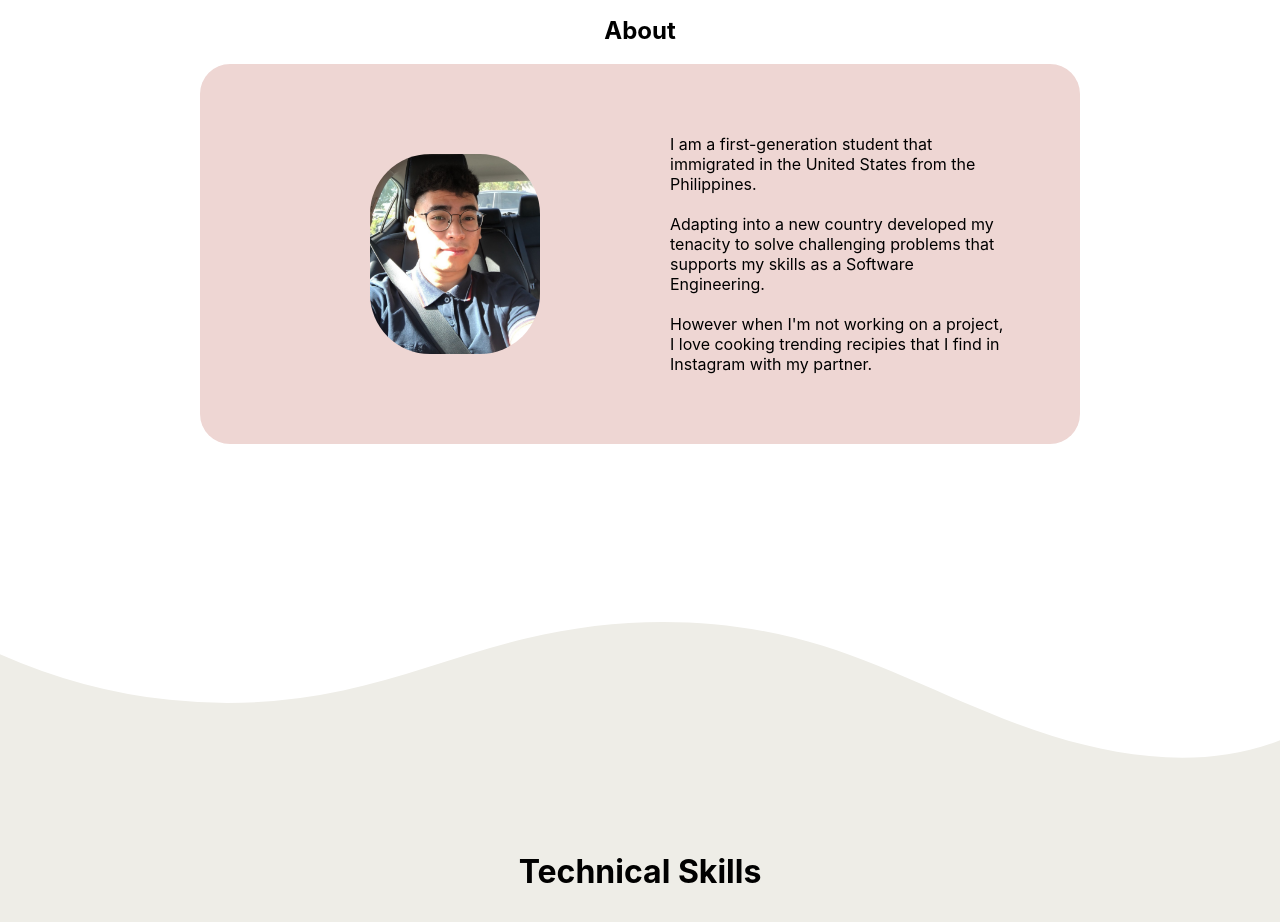
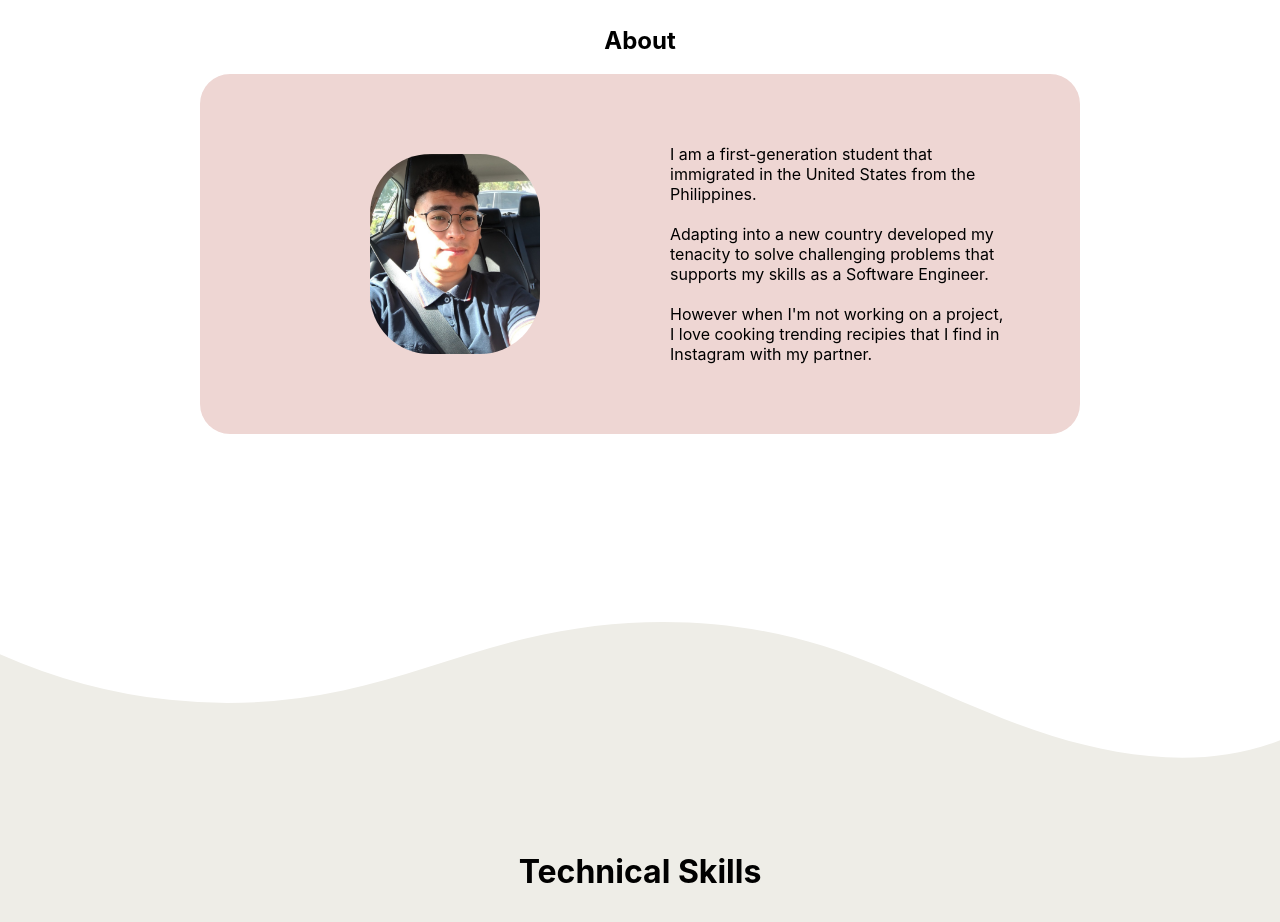
Before and after one commit to MekhiHart/portfolio, a React (Create React App) app: page / in a window 1280 px wide. Shown: the part 980-1902 px from the top of the page. Built offline with nearby package versions, Linux system fonts and the light colour scheme.

Commit message:
fixed typo

```diff
--- a/src/Components/About.jsx
+++ b/src/Components/About.jsx
@@ -14,7 +14,7 @@ export default function About(){
 
                     <span>I am a first-generation student that immigrated in the United States from the Philippines.<br/><br/>
                     Adapting into a new country developed my tenacity to
-                    solve challenging problems that supports my skills as a Software Engineering.
+                    solve challenging problems that supports my skills as a Software Engineer.
                     <br/><br/> However when I'm not working on a project, I love cooking trending recipies that I find in Instagram
                     with my partner.
                     </span>
```
